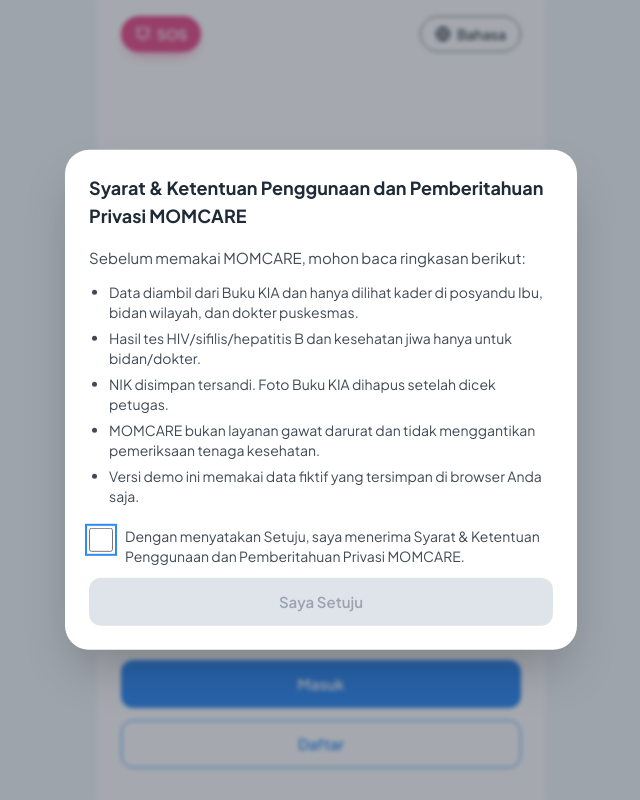
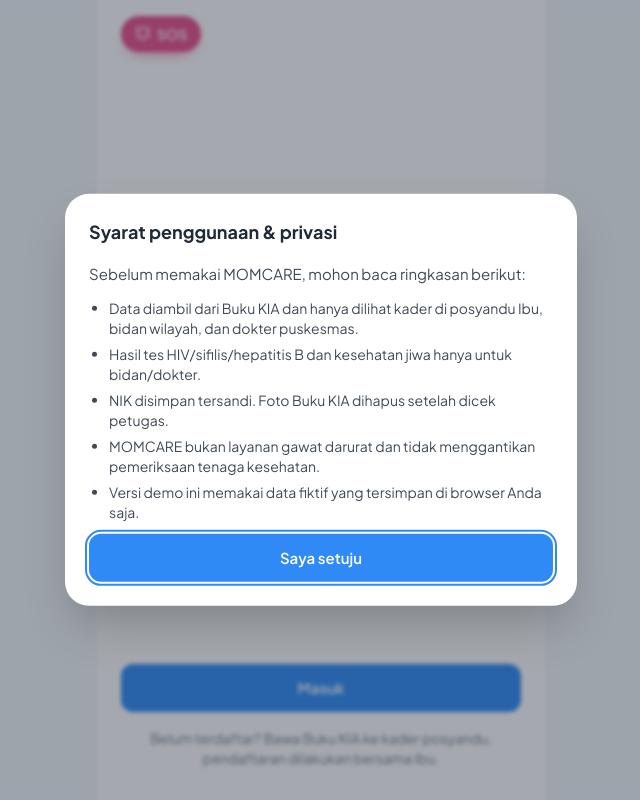
Before and after one commit to Mitschess/tung3sahoor, a Next.js app: page /masuk in a window 1280 px wide. Shown: the whole page, without its empty margins (319-959 px from the left). Built offline with nearby package versions, Linux system fonts and the light colour scheme.

Commit message:
refactor(masuk): satu tombol persetujuan, tanpa tombol Bahasa/Daftar, dan demo langsung ke pemilih akun
Landing: tombol Coba demo membuka /masuk?pilih, angka diganti jumlah kunjungan Buku KIA, mockup disamakan dengan aplikasi.

```diff
--- a/src/app/masuk/page.tsx
+++ b/src/app/masuk/page.tsx
@@ -1,8 +1,8 @@
 "use client";
 
-import { ArrowLeft, ChevronRight, Globe, RotateCcw } from "lucide-react";
-import { useRouter } from "next/navigation";
-import { useState } from "react";
+import { ArrowLeft, ChevronRight, RotateCcw } from "lucide-react";
+import { useRouter, useSearchParams } from "next/navigation";
+import { Suspense, useState } from "react";
 import { toast } from "sonner";
 import { GambarKia } from "@/components/gambar-kia";
 import { LogoMark } from "@/components/logo";
@@ -24,6 +24,15 @@ function potret(u: Pengguna): NamaGambar {
 }
 
 export default function Masuk() {
+  // Suspense diperlukan karena layar ini membaca URL (?pilih membuka pemilih akun langsung dari landing).
+  return (
+    <Suspense fallback={<Memuat penuh />}>
+      <MasukIsi />
+    </Suspense>
+  );
+}
+
+function MasukIsi() {
   const siap = useSiap();
   const pengguna = useStore((s) => s.pengguna);
   const masuk = useStore((s) => s.masuk);
@@ -31,10 +40,9 @@ export default function Masuk() {
   const setuju = useStore((s) => s.setujuPrivasi);
   const setujui = useStore((s) => s.setujuiPrivasi);
   const router = useRouter();
-  const [langkah, setLangkah] = useState<"sambutan" | "pilih">("sambutan");
+  const langsung = useSearchParams().has("pilih");
+  const [langkah, setLangkah] = useState<"sambutan" | "pilih">(langsung ? "pilih" : "sambutan");
   const [kelompok, setKelompok] = useState<Kelompok>("ibu");
-  const [daftar, setDaftar] = useState(false);
-  const [centang, setCentang] = useState(false);
 
   if (!siap) return <Memuat penuh />;
 
@@ -98,11 +106,8 @@ export default function Masuk() {
 
   return (
     <main className="mx-auto flex min-h-dvh max-w-md flex-col bg-surface px-6 pb-8">
-      <div className="mt-4 flex items-center justify-between">
+      <div className="mt-4">
         <TombolSos tandaBahaya={false} />
-        <button type="button" onClick={() => toast("Saat ini MOMCARE tersedia dalam Bahasa Indonesia.")} className="inline-flex h-9 items-center gap-1.5 rounded-full border border-ink/70 px-3.5 text-sm font-medium">
-          <Globe className="size-4" /> Bahasa
-        </button>
       </div>
 
       <div className="flex flex-1 flex-col items-center justify-center py-8">
@@ -111,33 +116,12 @@ export default function Masuk() {
         <p className="mt-2 max-w-xs text-center text-[15px] text-muted">Teman Buku KIA untuk Ibu, kader, bidan, dan dokter.</p>
       </div>
 
-      <div className="space-y-3">
-        <Tombol className="w-full" onClick={() => setLangkah("pilih")}>
-          Masuk
-        </Tombol>
-        <Tombol varian="garisBiru" className="w-full" onClick={() => setDaftar(true)}>
-          Daftar
-        </Tombol>
-      </div>
+      <Tombol className="w-full" onClick={() => setLangkah("pilih")}>
+        Masuk
+      </Tombol>
+      <p className="mt-4 text-center text-sm text-muted">Belum terdaftar? Bawa Buku KIA ke kader posyandu, pendaftaran dilakukan bersama Ibu.</p>
 
-      <Modal buka={daftar} setBuka={setDaftar} judul="Pendaftaran lewat posyandu" deskripsi="Agar data cocok dengan Buku KIA, pendaftaran ibu dilakukan oleh kader atau bidan bersama Ibu.">
-        <ol className="space-y-2 text-sm">
-          <li>1. Bawa Buku KIA dan KTP ke posyandu/puskesmas.</li>
-          <li>2. Kader membacakan persetujuan, lalu Ibu menyetujui.</li>
-          <li>3. Kader menyalin identitas dan HPHT, lalu Ibu langsung bisa masuk.</li>
-        </ol>
-        <Tombol
-          className="mt-5 w-full"
-          onClick={() => {
-            const kader = pengguna.find((u) => u.peran === "kader");
-            if (kader) pilih(kader, "/app/daftar");
-          }}
-        >
-          Coba sebagai kader
-        </Tombol>
-      </Modal>
-
-      <Modal buka={!setuju} setBuka={() => undefined} tanpaTutup judul="Syarat & Ketentuan Penggunaan dan Pemberitahuan Privasi MOMCARE">
+      <Modal buka={!setuju} setBuka={() => undefined} tanpaTutup judul="Syarat penggunaan & privasi">
         <div className="space-y-3 text-[15px] leading-relaxed text-ink/85">
           <p>Sebelum memakai MOMCARE, mohon baca ringkasan berikut:</p>
           <ul className="list-disc space-y-1.5 pl-5 text-sm">
@@ -147,12 +131,8 @@ export default function Masuk() {
             <li>MOMCARE bukan layanan gawat darurat dan tidak menggantikan pemeriksaan tenaga kesehatan.</li>
             <li>Versi demo ini memakai data fiktif yang tersimpan di browser Anda saja.</li>
           </ul>
-          <label className="flex cursor-pointer items-start gap-3 pt-2">
-            <input type="checkbox" checked={centang} onChange={(e) => setCentang(e.target.checked)} className="mt-0.5 size-6 shrink-0 accent-[var(--brand)]" />
-            <span className="text-sm">Dengan menyatakan Setuju, saya menerima Syarat & Ketentuan Penggunaan dan Pemberitahuan Privasi MOMCARE.</span>
-          </label>
-          <Tombol className="w-full" disabled={!centang} onClick={setujui}>
-            Saya Setuju
+          <Tombol className="w-full" onClick={setujui}>
+            Saya setuju
           </Tombol>
         </div>
       </Modal>
--- a/src/app/page.tsx
+++ b/src/app/page.tsx
@@ -3,7 +3,6 @@ import Link from "next/link";
 import { GambarKia } from "@/components/gambar-kia";
 import { Ilustrasi, type NamaIlustrasi } from "@/components/ilustrasi";
 import { Logo } from "@/components/logo";
-import { ringkasKamus } from "@/lib/kamus";
 
 const ALUR: { ikon: NamaIlustrasi; judul: string; teks: string }[] = [
   { ikon: "keluarga", judul: "Kader mendaftarkan ibu", teks: "Dengan persetujuan ibu. NIK disimpan sebagai hash, kader hanya melihat ibu di wilayah posyandunya." },
@@ -13,15 +12,14 @@ const ALUR: { ikon: NamaIlustrasi; judul: string; teks: string }[] = [
 ];
 
 export default function Beranda() {
-  const k = ringkasKamus();
   return (
     <main className="relative overflow-hidden">
       <div className="pointer-events-none absolute inset-x-0 top-0 -z-10 h-[620px] bg-[#eef5fe]" />
 
       <header className="mx-auto flex max-w-6xl items-center justify-between px-5 py-5">
         <Logo />
-        <Link href="/masuk" className="rounded-full bg-ink px-4 py-2 text-sm font-semibold text-white hover:bg-ink/85">
-          Masuk demo
+        <Link href="/masuk?pilih" className="rounded-full bg-ink px-4 py-2 text-sm font-semibold text-white hover:bg-ink/85">
+          Coba demo
         </Link>
       </header>
 
@@ -36,15 +34,16 @@ export default function Beranda() {
               MOMCARE memastikan tidak ada ibu hamil dan bayi baru lahir di wilayah kader yang terlewat: dari pemeriksaan kehamilan K1–K6, persalinan, nifas, sampai bayi 28 hari.
             </p>
             <div className="mt-8 flex flex-wrap gap-3">
-              <Link href="/masuk" className="inline-flex h-12 items-center gap-2 rounded-full bg-brand px-6 font-semibold text-white shadow-[0_10px_30px_-10px_var(--brand)] hover:bg-brand-ink">
-                Coba sebagai ibu, kader, bidan, atau dokter <ArrowRight className="size-4" />
+              <Link href="/masuk?pilih" className="inline-flex h-12 items-center gap-2 rounded-xl bg-brand px-6 font-semibold text-white hover:bg-brand-ink">
+                Coba demo <ArrowRight className="size-4" />
               </Link>
             </div>
+            <p className="mt-3 text-sm text-muted">Tanpa kata sandi. Pilih akun ibu, kader, bidan, atau dokter.</p>
             <dl className="mt-10 grid max-w-md grid-cols-3 gap-4">
               {[
-                [String(k.jumlahTabel), "tabel kamus data"],
-                [String(k.jumlahKolom), "isian Buku KIA"],
-                ["4", "peran pengguna"],
+                ["6", "kali periksa hamil (K1–K6)"],
+                ["4", "kunjungan nifas (KF1–KF4)"],
+                ["3", "kunjungan bayi (KN1–KN3)"],
               ].map(([a, b]) => (
                 <div key={b}>
                   <dt className="text-3xl font-extrabold text-ink">{a}</dt>
@@ -58,11 +57,11 @@ export default function Beranda() {
             <div className="rounded-[2.2rem] bg-white p-3 shadow-[0_30px_60px_-30px_rgba(23,70,140,0.35)] ring-1 ring-line">
               <div className="relative overflow-hidden rounded-[1.7rem] bg-brand p-5 text-white">
                 <span className="absolute right-4 top-4 grid size-16 place-items-center overflow-hidden rounded-full bg-white">
-                  <GambarKia nama="buah-pepaya" alt="" sizes="80px" className="h-full w-full scale-[1.4] object-cover" />
+                  <GambarKia nama="buah-semangka" alt="" sizes="80px" className="h-full w-full scale-[1.4] object-cover" />
                 </span>
                 <p className="text-sm text-white/80">Halo, Bu Siti</p>
                 <p className="mt-1 text-2xl font-extrabold">Hamil 34 minggu</p>
-                <p className="text-sm text-white/85">Trimester 3 · sebesar pepaya</p>
+                <p className="text-sm text-white/85">Trimester 3 · bayi sebesar semangka</p>
                 <div className="mt-4 h-2 rounded-full bg-white/25">
                   <div className="h-2 w-[85%] rounded-full bg-white" />
                 </div>
```
